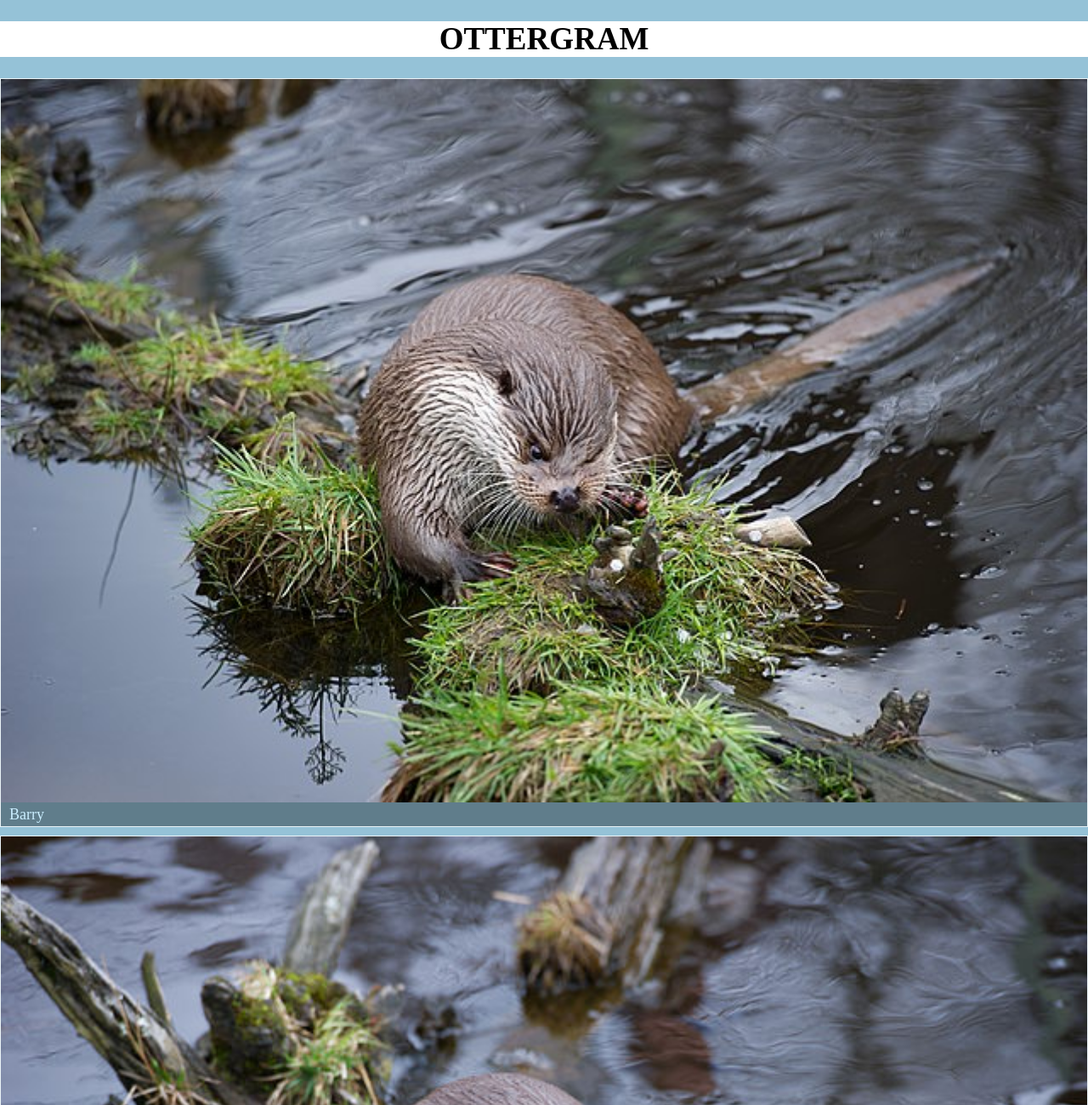
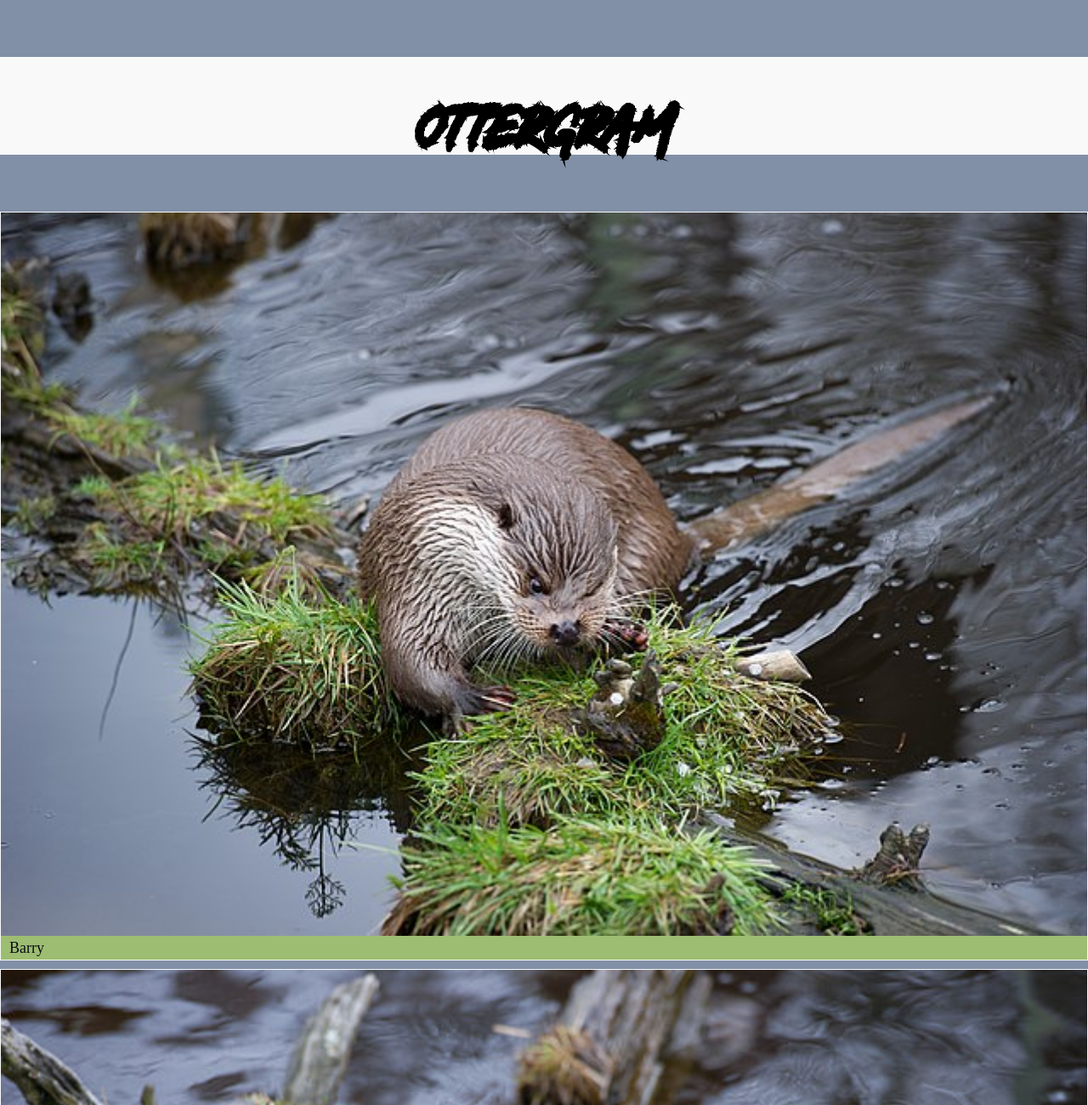
Before and after one commit to Digx7/Front-End-Web-Dev-Text-Book-Projects, a plain HTML site: page Ottergram/index.html in a window 1280 px wide. Shown: the top 1300 px of the page at 85% size. Drawn offline with nearby package versions, Linux system fonts and the light colour scheme.

Commit message:
Made small progress

```diff
--- a/Ottergram/stylesheets/styles.css
+++ b/Ottergram/stylesheets/styles.css
@@ -1,6 +1,16 @@
+@font-face {
+    font-family: "lakeshore-regular";
+    src: url("fonts/lakeshore-regular.ttf") format("woff"),
+        url("fonts/lakeshore-regular.ttf") format("opentype"),
+        url("fonts/lakeshore-regular.ttf") format("truetype");
+    font-weight: normal;
+    font-style: normal;
+
+}
+
 body {
     font-size: 10px;
-    background: rgb(149, 194, 215);
+    background: #8190a7;
 }
 
 a {
@@ -8,21 +18,22 @@ a {
 }
 
 .logo-text {
-    background: white;
+    background: #f9f9f9;
 
     text-align: center;
     text-transform: uppercase;
-    font-size: 37px;
+    font-family:"lakeshore-regular";
+    font-size: 1000%;
 }
 
-.thumbnail-item + .thumbnail-item {
+.thumbnail-item+.thumbnail-item {
     margin-top: 10px;
 }
 
 .thumbnail-item {
     display: block;
-    border: 1px solid rgb(100%, 100%, 100%);
-    border: 1px solid rgba(100%, 100%, 100%, 0.8);
+    border: 1px solid #f9f9f9;
+    /*border: 1px solid rgba(100%, 100%, 100%, 0.8);*/
 }
 
 .thumbnail-list {
@@ -40,8 +51,8 @@ a {
     margin: 0;
     padding: 4px 10px;
 
-    background: rgb(96, 125, 139);
-    color: rgb(202, 238, 255);
+    background: #9dbd72;
+    color: #0a0c15;
 
     font-size: 18px;
 }
```
Also changed, not shown: Ottergram/stylesheets/fonts/lakeshore-regular.ttf (added), 1 other file.
